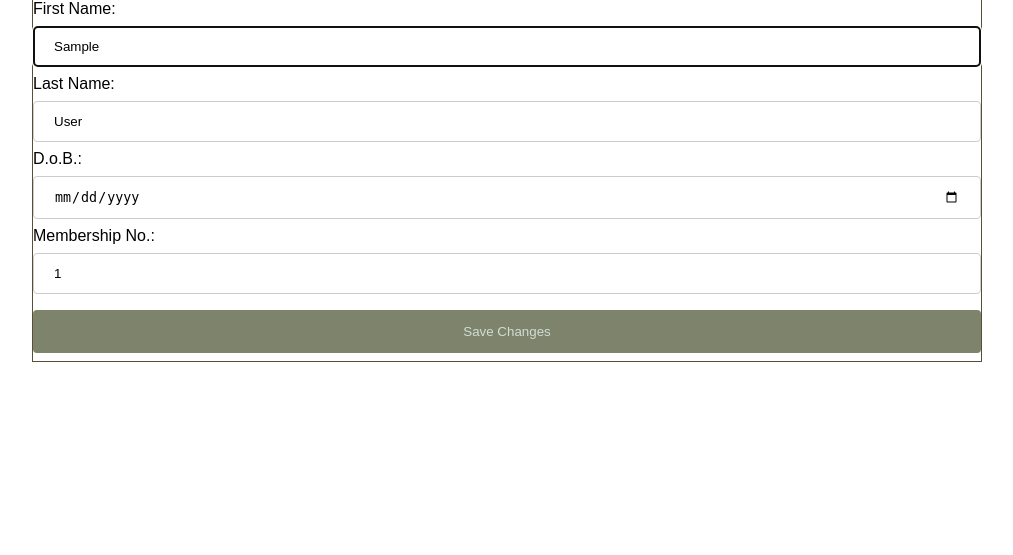
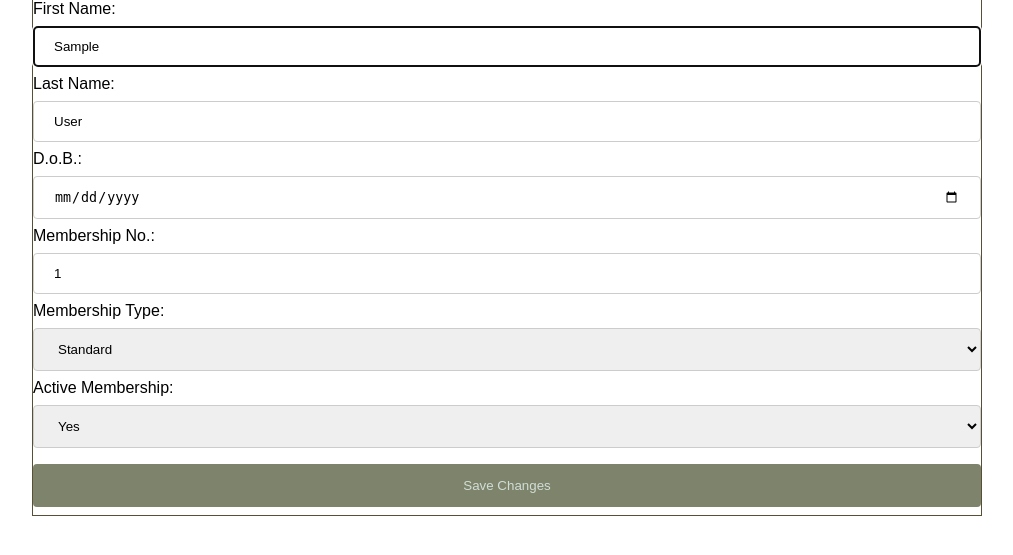
Before and after one commit to kss101/Solo_Python_Project-Gym_Management_System, a Flask app: page /members/1/edit in a window 1280 px wide. Shown: the part 171-726 px from the top of the page, without its empty margins (133-1146 px from the left). Run offline with Flask 2, Linux system fonts and the light colour scheme; a database or web service that is not in the repository returns one stand-in record (values such as "Sample title"); some libraries are stand-ins or nearby versions.

Commit message:
Added Premium membership option, acitve/inactive membership status, and methods update so inactive members cant book classes, any pre-booked classes will be deleted if membership changed to inactive

```diff
--- a/controllers/bookings_controller.py
+++ b/controllers/bookings_controller.py
@@ -6,10 +6,12 @@ import repositories.fitness_class_repository as fitness_class_repository
 import repositories.member_repository as member_repository
 
 bookings_blueprint = Blueprint("bookings", __name__)
+
 #INDEX
 @bookings_blueprint.route("/bookings")
 def booking():
     return render_template("bookings/index.html")
+
 
 # View a Member's Fitness Class Bookings
 @bookings_blueprint.route("/members/<id>/bookings/")
@@ -19,6 +21,7 @@ def bookings(id):
     bookings = member_repository.bookings(member)[1]
     return render_template("/members/bookings.html", bookings=bookings, fitness_classes=fitness_classes, member=member)
 
+
 # View a Fitness Class' Booked Members
 @bookings_blueprint.route("/classes/<id>/bookings/")
 def bookings_members(id):
@@ -27,6 +30,7 @@ def bookings_members(id):
     bookings = booking_repository.get_fitness_class_bookings(fitness_class)[1]
     return render_template("/fitness_classes/bookings.html", bookings=bookings, fitness_class=fitness_class, members=members)
 
+
 # Add New Fitness Class Booking
 # GET '/bookings/new' --> show html form to create a new booking
 @bookings_blueprint.route("/bookings/<id>/new", methods=["GET"])
@@ -34,6 +38,7 @@ def new_booking(id):
     member = member_repository.select(id)
     fitness_classes = fitness_class_repository.select_all()
     return render_template("bookings/new.html", member=member, fitness_classes=fitness_classes)
+
 
 # POST '/bookings' --> handle the POST from the new bookings form
 @bookings_blueprint.route("/members/<id>/bookings/", methods=["POST"])
@@ -51,6 +56,7 @@ def delete_class_booking(id):
     booking_repository.delete(id)
     return redirect("/members/all")
 
+
 # Delet a Member booking from a Fitness Class in the system
 @bookings_blueprint.route("/bookings/<id>/delete_member_booking", methods=["POST"])
 def delete_member_booking(id):
--- a/controllers/members_controller.py
+++ b/controllers/members_controller.py
@@ -2,6 +2,7 @@ from flask import Blueprint, Flask, redirect, render_template, request
 
 from models.member import Member
 import repositories.member_repository as member_repository
+import repositories.booking_repository as booking_repository
 
 members_blueprint = Blueprint("members", __name__)
 
@@ -10,17 +11,20 @@ members_blueprint = Blueprint("members", __name__)
 def members():
     return render_template("members/index.html")
 
+
 # Get All Members
 @members_blueprint.route("/members/all")
 def all_members():
     members = member_repository.select_all()
     return render_template("members/all.html", members=members)
 
+
 # Get specific Member
-@members_blueprint.route('/members/<id>/show')
+@members_blueprint.route('/members/<id>/show', methods=["GET"])
 def show_member(id):
     member = member_repository.select(id)
     return render_template("members/show.html", member=member)
+
 
 # Add New Member
 # GET '/members/new' --> show html form to create a new member
@@ -35,9 +39,11 @@ def create_member():
     last_name = request.form['last_name']
     date_of_birth = request.form['date_of_birth']
     membership_num = request.form['membership_num']
+    membership_type = request.form['membership_type']
+    is_active = request.form['is_active']
     membership_num_check = member_repository.check_membership_num_exists(membership_num)
     if membership_num_check == False:
-        member = Member(first_name, last_name, date_of_birth, membership_num)
+        member = Member(first_name, last_name, date_of_birth, membership_num, membership_type, is_active)
         member_repository.save(member)
         return redirect('/members')
     else:
@@ -53,14 +59,18 @@ def edit_member(id):
 
 
 # UPDATE
-@members_blueprint.route("/members/<id>", methods=["POST"])
+@members_blueprint.route("/members/<id>/show", methods=["POST"])
 def update_member(id):
     first_name = request.form['first_name']
     last_name = request.form['last_name']
     date_of_birth = request.form['date_of_birth']
     membership_num = request.form['membership_num']
-    member = Member(first_name, last_name, date_of_birth, membership_num, id)
+    membership_type = request.form['membership_type']
+    is_active = request.form['is_active']
+    member = Member(first_name, last_name, date_of_birth, membership_num, membership_type, is_active, id)
     member_repository.update(member)
+    if member.is_active == "False" or member.is_active == False:
+        booking_repository.delete_member_bookings(member.id)
     return render_template("members/show.html", member=member)
 
 
--- a/db/gym_management.sql
+++ b/db/gym_management.sql
@@ -7,7 +7,9 @@ CREATE TABLE members (
     first_name VARCHAR(255),
     last_name VARCHAR(255),
     date_of_birth DATE,
-    membership_num INT
+    membership_num INT,
+    membership_type VARCHAR(255),
+    is_active BOOLEAN
 );
 
 CREATE TABLE fitness_classes(
--- a/models/member.py
+++ b/models/member.py
@@ -1,9 +1,11 @@
 class Member:
-    def __init__(self, first_name, last_name, date_of_birth, membership_num, id=None):
+    def __init__(self, first_name, last_name, date_of_birth, membership_num, membership_type, is_active=True, id=None):
         self.first_name = first_name
         self.last_name = last_name
         self.date_of_birth = date_of_birth
         self.membership_num  = membership_num
+        self.membership_type = membership_type
+        self.is_active = is_active
         self.id = id
 
     def full_name(self):
--- a/repositories/member_repository.py
+++ b/repositories/member_repository.py
@@ -4,8 +4,8 @@ from models.fitness_class import FitnessClass
 import repositories.fitness_class_repository as fitness_class_repository
 
 def save(member):
-    sql = "INSERT INTO members (first_name, last_name, date_of_birth, membership_num) VALUES (%s, %s, %s, %s) RETURNING id"
-    values = [member.first_name, member.last_name, member.date_of_birth, member.membership_num]
+    sql = "INSERT INTO members (first_name, last_name, date_of_birth, membership_num, membership_type, is_active) VALUES (%s, %s, %s, %s, %s, %s) RETURNING id"
+    values = [member.first_name, member.last_name, member.date_of_birth, member.membership_num, member.membership_type, member.is_active]
     results = run_sql(sql, values)
     id = results[0]['id']
     member.id = id
@@ -16,7 +16,7 @@ def select_all():
     sql = "SELECT * FROM members"
     results = run_sql(sql)
     for result in results:
-        member = Member(result["first_name"], result["last_name"], result["date_of_birth"], result["membership_num"], result["id"])
+        member = Member(result["first_name"], result["last_name"], result["date_of_birth"], result["membership_num"], result["membership_type"], result["is_active"], result["id"])
         members.append(member)
     return members
 
@@ -26,7 +26,7 @@ def select(id):
     values = [id]
     result = run_sql(sql, values)[0]
     if result is not None:
-        member = Member(result['first_name'], result['last_name'], result['date_of_birth'], result['membership_num'], result['id'] )
+        member = Member(result['first_name'], result['last_name'], result['date_of_birth'], result['membership_num'], result["membership_type"], result["is_active"],  result['id'] )
     return member
 
 def check_membership_num_exists(membership_num):
@@ -41,9 +41,10 @@ def check_membership_num_exists(membership_num):
 
 
 def update(member):
-    sql = "UPDATE members SET (first_name, last_name, date_of_birth, membership_num) = (%s, %s, %s, %s) WHERE id = %s"
-    values = [member.first_name, member.last_name, member.date_of_birth, member.membership_num, member.id]
+    sql = "UPDATE members SET (first_name, last_name, date_of_birth, membership_num, membership_type, is_active) = (%s, %s, %s, %s, %s, %s) WHERE id = %s"
+    values = [member.first_name, member.last_name, member.date_of_birth, member.membership_num, member.membership_type, member.is_active, member.id]
     run_sql(sql, values)
+    return member
 
 
 def bookings(member):
@@ -60,6 +61,7 @@ def bookings(member):
 
     return (fitness_classes, bookings)
 
+
 def delete_all():
     sql = "DELETE FROM members"
     run_sql(sql)
--- a/templates/fitness_classes/show.html
+++ b/templates/fitness_classes/show.html
@@ -20,7 +20,7 @@
             </tr>
             <tr>
                 <td>Discription:</td>
-                <td>{{ fitness_class.discription }} mins.</td>
+                <td>{{ fitness_class.discription }} </td>
                 <td></td>
             </tr>
             <tr>
--- a/templates/members/bookings.html
+++ b/templates/members/bookings.html
@@ -1,8 +1,13 @@
 {% extends "base.html" %}
 {% block content %}
 <h2>Fitness Class Bookings for {{member.first_name}} {{ member.last_name}}</h2>
+{% if member.is_active == True %}
 <a href="/bookings/{{member.id}}/new">Book a class</a>
 <p>The member {{member.first_name}} {{ member.last_name}} has the following fitness classes booked:</p>
+{% else %}
+<p>The member {{member.full_name() }} has an <b>INACTIVE</b> membership and  currently cannot be booked into any class! Please confirm if they wish to reinstate their membership.</p>
+{% endif %}
+
 <section>
     <table class="show_all">
         <tbody>
--- a/templates/members/edit.html
+++ b/templates/members/edit.html
@@ -4,7 +4,7 @@
     <p>To edit a member's details in the system, please use the following form:</p>
     <p>{{message}}</p>
         <section>
-            <form action="/members/{{member.id}}" method="POST">
+            <form action="/members/{{ member.id}}/show" method="POST">
                 <label for="first_name">First Name:</label><br>
                 <input type="text"
                     name="first_name"
@@ -33,6 +33,34 @@
                     id="membership_num"
                     value="{{member.membership_num}}"
                     required>
+                <br>
+                <label for="membership_type">Membership Type:</label><br>
+                <select name="membership_type" id="membership_type">
+                    {% if member.membership_type == "Standard" %}
+                        <option value="Standard" selected>Standard</option>
+                    {% else %}
+                        <option value="Standard">Standard</option>
+                    {% endif %}
+                    {% if member.membership_type == "Premium" %}
+                        <option value="Premium" selected>Premium</option>
+                    {% else %}
+                        <option value="Premium">Premium</option>
+                    {% endif %}
+                </select>
+                <br>
+                <label for="is_active">Active Membership:</label><br>
+                <select name="is_active" id="is_active">
+                    {% if member.is_active == "True" %}
+                        <option value="True" selected>Yes</option>
+                    {% else %}
+                        <option value="True">Yes</option>
+                    {% endif %}
+                    {% if member.is_active == False %}
+                        <option value="False" selected>No</option>
+                    {% else %}
+                        <option value="False">No</option>
+                    {% endif %}
+                </select>
                 <input type="submit" value="Save Changes">
             </form>
         </section>
--- a/templates/members/new.html
+++ b/templates/members/new.html
@@ -37,6 +37,12 @@
                         id="membership_num"
                         placeholder=""
                         required>
+                    <label for="membership_type">Membership Type:</label>
+                    <br>
+                    <select name="membership_type" id="membership_type">
+                        <option value="Standard">Standard</option>
+                        <option value="Premium">Premium</option>
+                    </select>
                 <input type="submit" value="Add New Member">
             </form>
         </section>
```
Also changed, not shown: console.py (+26 -2 lines), controllers/fitness_classes_controller.py (+7 -2 lines), repositories/booking_repository.py (+6 -1 lines), templates/bookings/new.html (+9 -4 lines), templates/index.html (+5 -8 lines), templates/members/show.html (+17 -1 lines).
